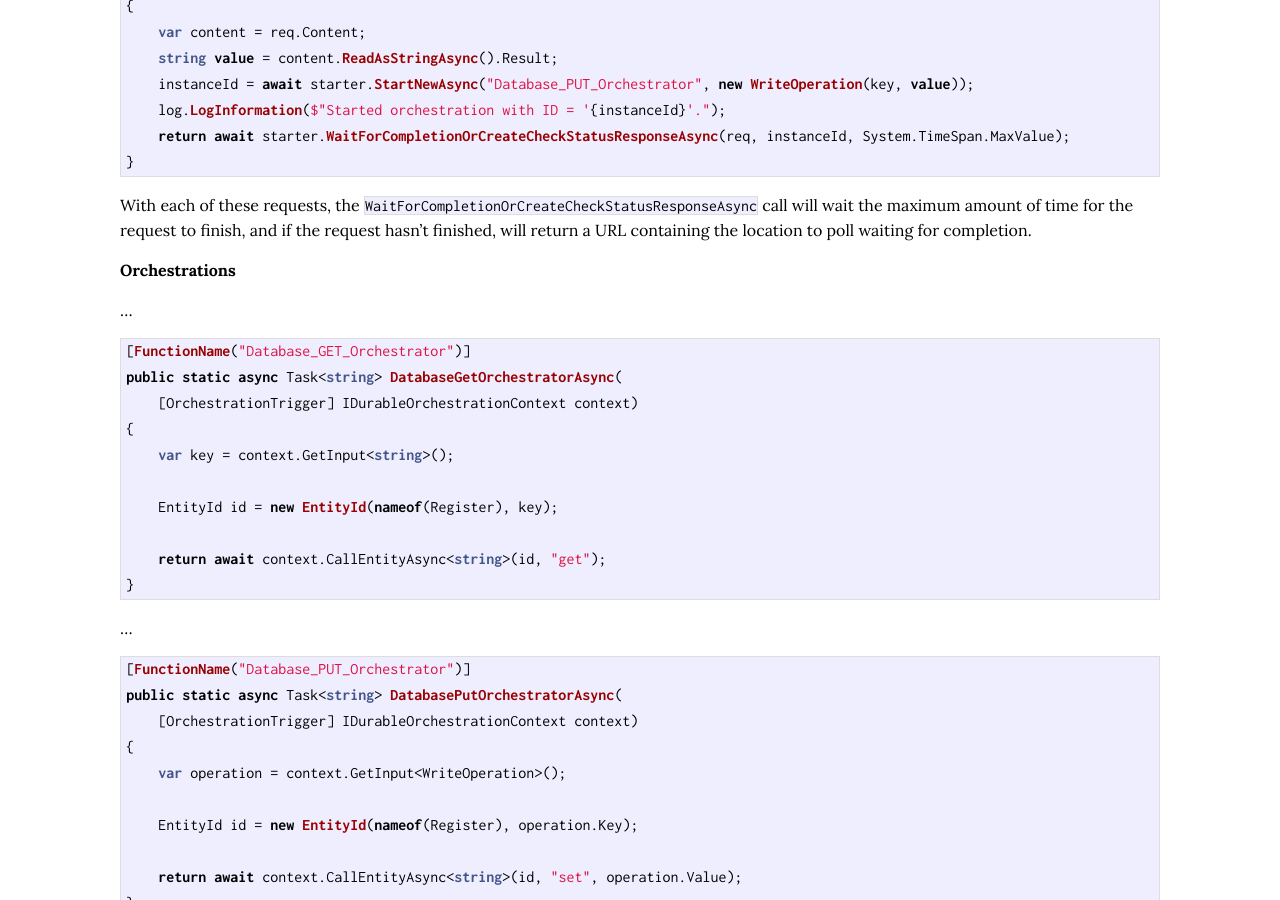
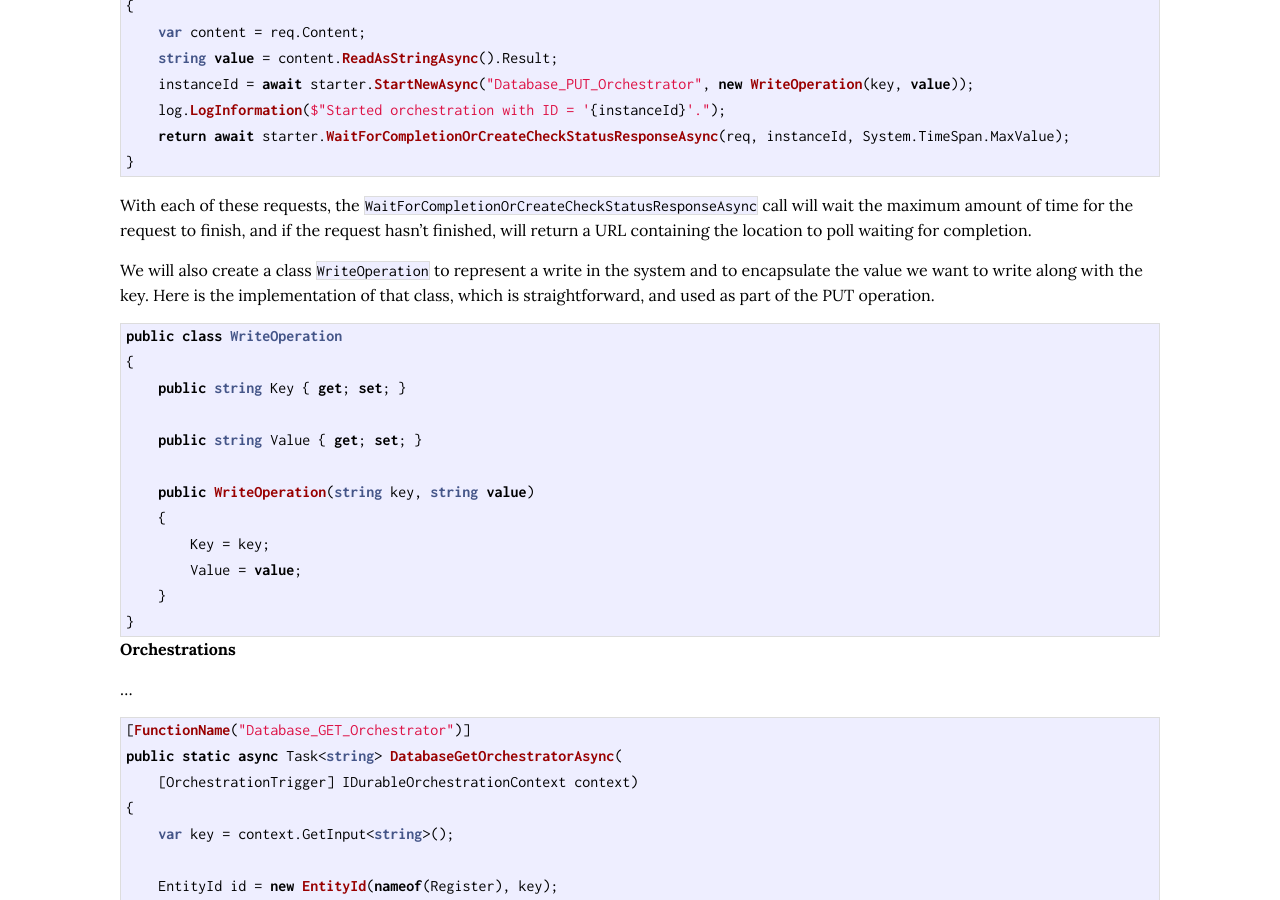
Before and after one commit to cmeiklejohn/cmeiklejohn.github.io, a Jekyll site: the page built from _posts/2019-05-23-stateful-serverless-database-example.markdown, in a window 1280 px wide and 900 px high, scrolled down 956 px. Built offline with Jekyll 4.4.1, drawn with Linux system fonts in a browser that asks for light colours; some web fonts are replaced.

Commit message:
Add write operation implementation.

````diff
--- a/_posts/2019-05-23-stateful-serverless-database-example.markdown
+++ b/_posts/2019-05-23-stateful-serverless-database-example.markdown
@@ -51,6 +51,23 @@ else if(req.Method == HttpMethod.Put)
 
 With each of these requests, the ```WaitForCompletionOrCreateCheckStatusResponseAsync``` call will wait the maximum amount of time for the request to finish, and if the request hasn't finished, will return a URL containing the location to poll waiting for completion.
 
+We will also create a class ```WriteOperation``` to represent a write in the system and to encapsulate the value we want to write along with the key.  Here is the implementation of that class, which is straightforward, and used as part of the PUT operation.
+
+```c#
+public class WriteOperation
+{
+    public string Key { get; set; }
+
+    public string Value { get; set; }
+
+    public WriteOperation(string key, string value)
+    {
+        Key = key;
+        Value = value;
+    }
+}
+```
+
 ## Orchestrations
 
 ...
````
